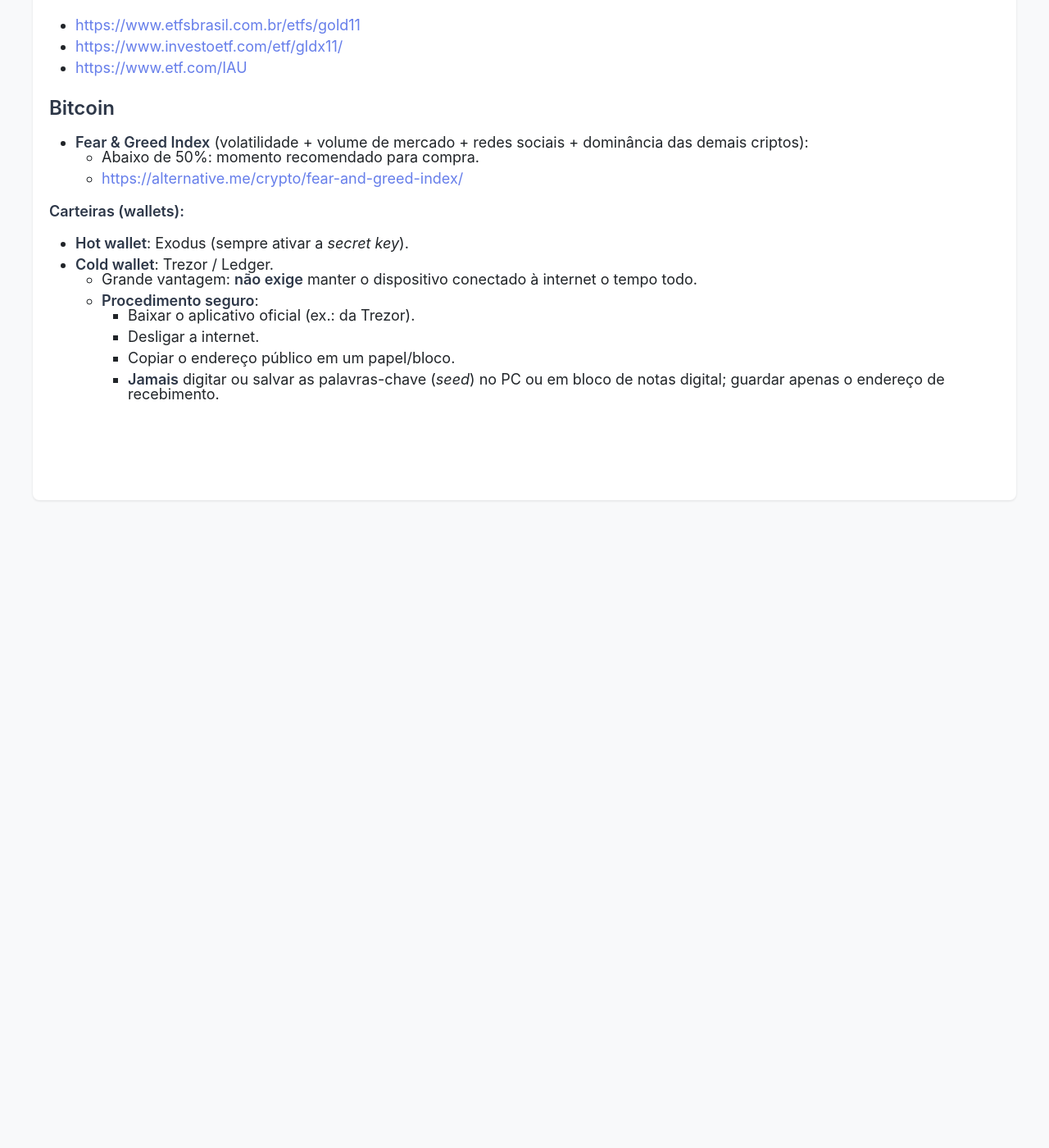
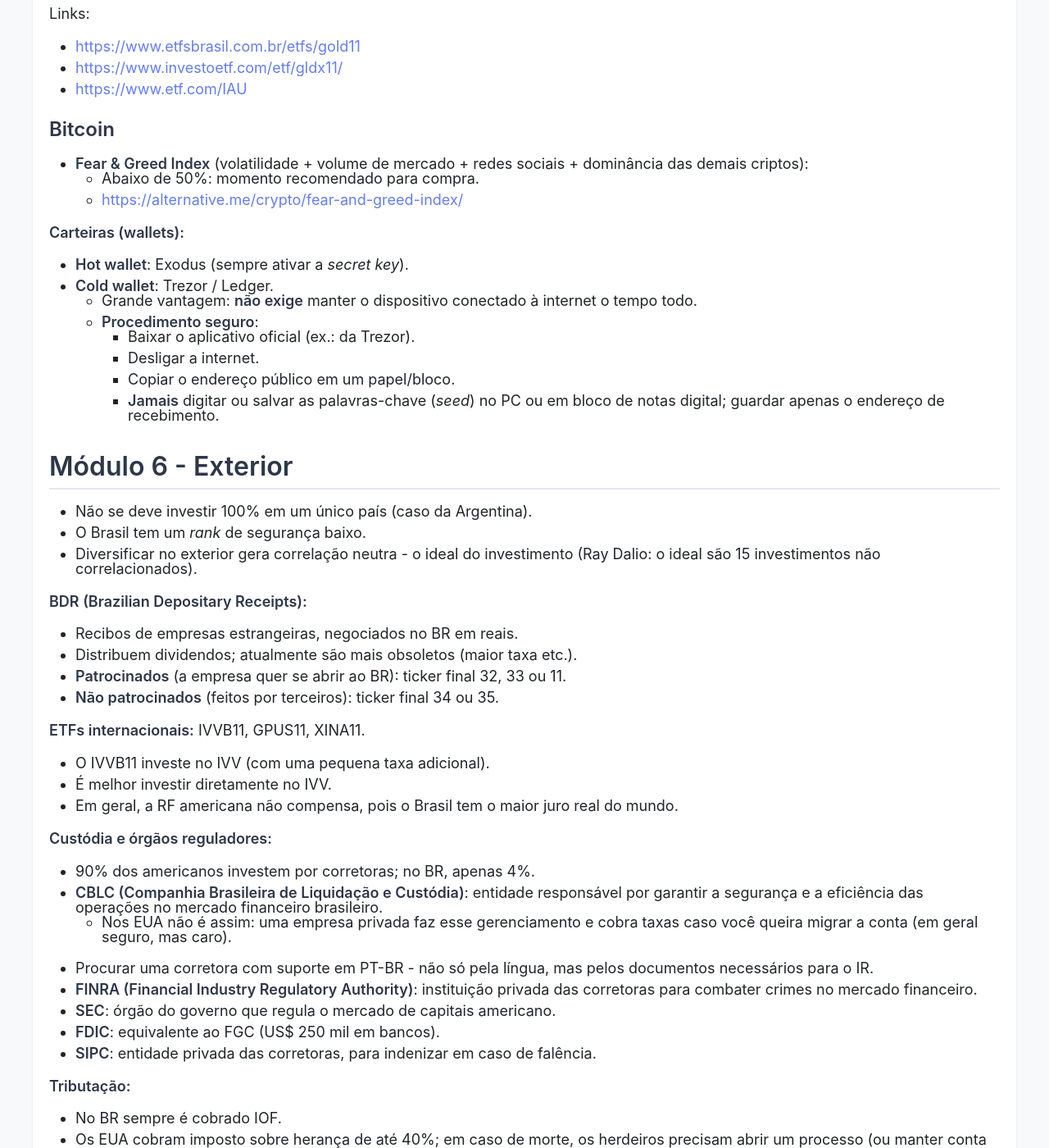
Before and after one commit to CarlosPena00/carlospena00.github.io, a Jekyll site: the page built from _posts/2026-07-01-ecomomy-auvp.md, in a window 1280 px wide and 1400 px high, scrolled down 25624 px. Shown: the whole window at 82% size. Built offline with Jekyll 4.4.1, drawn with Linux system fonts in a browser that asks for light colours; before the commit the page ends 26254 px from its top, so only the background shows below that; some of the changed text lies outside the part shown.

Commit message:
docs(blog): Add Módulo 6 (exterior) to AUVP notes
Add Módulo 6 covering international investing: BDRs, international
ETFs, custody and regulators (CBLC, FINRA, SEC, FDIC, SIPC),
taxation, the US market (ADRs, stock types, share classes), and the
"investidor de bom senso" thesis on ETFs. Also register Módulo 6 in
the table of contents.

---
How to test

1. bundle exec jekyll serve
2. Open http://localhost:4000 and navigate to the AUVP economy post
3. Confirm the "Módulo 6 - Exterior" TOC link jumps to the new
   section and the content renders correctly

```diff
--- a/_posts/2026-07-01-ecomomy-auvp.md
+++ b/_posts/2026-07-01-ecomomy-auvp.md
@@ -14,6 +14,7 @@ Minhas anotações do curso da AUVP.
 - [Módulo 3 - Renda Fixa](#modulo-3)
 - [Módulo 4 - Renda variável](#modulo-4)
 - [Módulo 5 - Reserva de valor](#modulo-5)
+- [Módulo 6 - Exterior](#modulo-6)
 
 ---
 
@@ -1070,3 +1071,71 @@ Links:
     - Desligar a internet.
     - Copiar o endereço público em um papel/bloco.
     - **Jamais** digitar ou salvar as palavras-chave (*seed*) no PC ou em bloco de notas digital; guardar apenas o endereço de recebimento.
+
+
+## Módulo 6 - Exterior {#modulo-6}
+
+- Não se deve investir 100% em um único país (caso da Argentina).
+- O Brasil tem um *rank* de segurança baixo.
+- Diversificar no exterior gera correlação neutra - o ideal do investimento (Ray Dalio: o ideal são 15 investimentos não correlacionados).
+
+**BDR (Brazilian Depositary Receipts):**
+
+- Recibos de empresas estrangeiras, negociados no BR em reais.
+- Distribuem dividendos; atualmente são mais obsoletos (maior taxa etc.).
+- **Patrocinados** (a empresa quer se abrir ao BR): ticker final 32, 33 ou 11.
+- **Não patrocinados** (feitos por terceiros): ticker final 34 ou 35.
+
+**ETFs internacionais:** IVVB11, GPUS11, XINA11.
+
+- O IVVB11 investe no IVV (com uma pequena taxa adicional).
+- É melhor investir diretamente no IVV.
+- Em geral, a RF americana não compensa, pois o Brasil tem o maior juro real do mundo.
+
+**Custódia e órgãos reguladores:**
+
+- 90% dos americanos investem por corretoras; no BR, apenas 4%.
+- **CBLC (Companhia Brasileira de Liquidação e Custódia)**: entidade responsável por garantir a segurança e a eficiência das operações no mercado financeiro brasileiro.
+  - Nos EUA não é assim: uma empresa privada faz esse gerenciamento e cobra taxas caso você queira migrar a conta (em geral seguro, mas caro).
+- Procurar uma corretora com suporte em PT-BR - não só pela língua, mas pelos documentos necessários para o IR.
+- **FINRA (Financial Industry Regulatory Authority)**: instituição privada das corretoras para combater crimes no mercado financeiro.
+- **SEC**: órgão do governo que regula o mercado de capitais americano.
+- **FDIC**: equivalente ao FGC (US$ 250 mil em bancos).
+- **SIPC**: entidade privada das corretoras, para indenizar em caso de falência.
+
+**Tributação:**
+
+- No BR sempre é cobrado IOF.
+- Os EUA cobram imposto sobre herança de até 40%; em caso de morte, os herdeiros precisam abrir um processo (ou manter conta conjunta com outra pessoa).
+  - Não americano: isento até US$ 60 mil, depois progressivo.
+- Em geral, investir no exterior só depois de ~R$ 100 mil investidos no BR.
+
+**Mercado dos EUA:**
+
+- Só a Nvidia vale 4,7× toda a B3.
+- Mais de 5 mil empresas, muitos IPOs e ~4 mil ETFs.
+- **ADRs**: recibos (depósitos) bancários americanos para investir em empresas do mundo todo (China, Japão etc.).
+- Em geral, preferir **ETFs** a *stock picking*.
+- O ticker não segue um padrão (V = Visa, KO = Coca-Cola).
+- Tipos de ação:
+  - **Common Stocks**: ordinárias.
+  - **Preferred Stocks**: similares a debêntures (valores fixos, renda fixa).
+- **Classe A × Classe B**: a B é mais barata na mesma empresa (a Berkshire Hathaway criou a B para não fazer *split*).
+- Taxa de 30% sobre os dividendos.
+- **AMC**: investe em empresas americanas reinvestindo os dividendos com menos impostos.
+
+Referências:
+
+- ETFs internacionais (comunidade AUVP): <https://comunidade.auvp.com.br/artigos/investimentos-internacionais/etfs-internacionais-r3/>
+
+
+### Tese do investidor de bom senso
+
+- Investidores leigos se dão melhor investindo em ETFs.
+- Até grandes gestores acabam perdendo para os ETFs.
+
+**ETFs:**
+
+- Efeito corrosivo das taxas: uma taxa de 2% a.a. pode reduzir a rentabilidade em ~17% em 10 anos, ~43% em 30 anos e ~61% em 50 anos.
+  - Importante manter abaixo de 1% a.a.
+- Fundos ativos não são negociados em bolsa (e não são recomendados).
```
